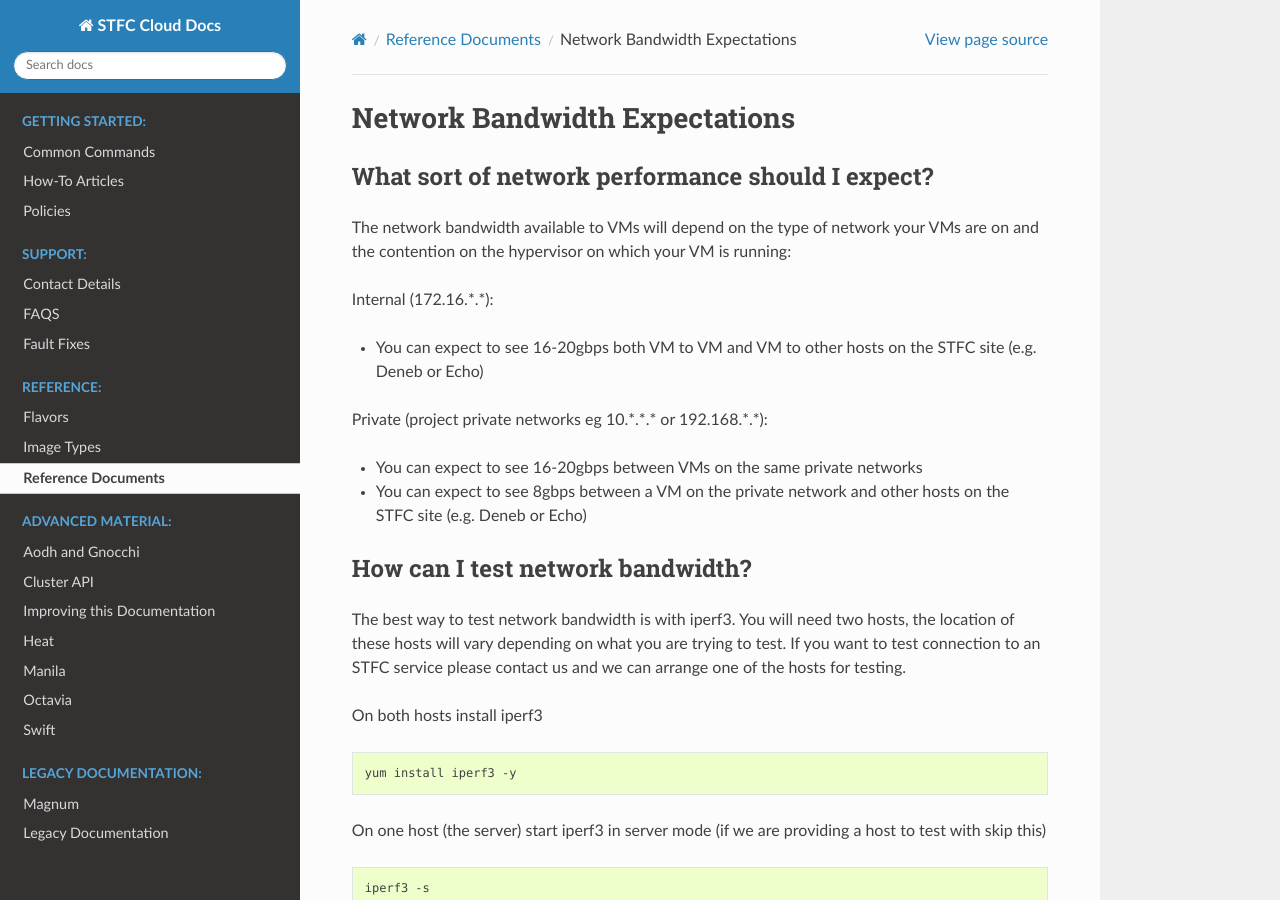
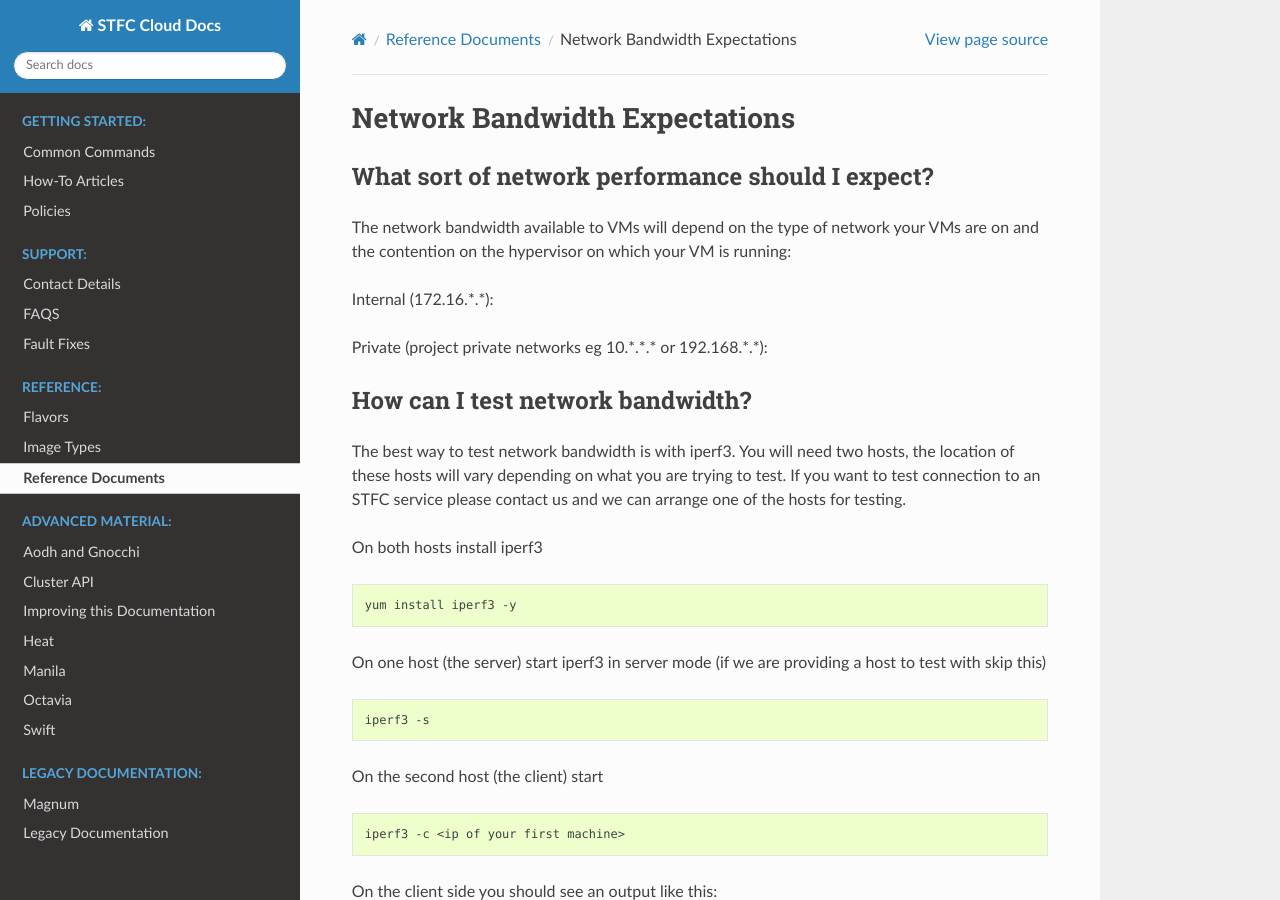
Before and after one commit to stfc/cloud-docs, a Sphinx documentation site: the page built from source/Reference/Network-bandwidth.rst, in a window 1280 px wide and 900 px high. Built offline with Sphinx 7.4.7 and the Read the Docs theme 2.0.0, drawn with Linux system fonts in a browser that asks for light colours.

Commit message:
Remove bandwidth expectations
We haven't checked these in a while, they vary depending on the building
and we varies depending on the HV connection

```diff
--- a/source/Reference/Network-bandwidth.rst
+++ b/source/Reference/Network-bandwidth.rst
@@ -9,13 +9,7 @@ The network bandwidth available to VMs will depend on the type of network your V
 
 Internal (172.16.*.*):
 
-- You can expect to see 16-20gbps both VM to VM and VM to other hosts on the STFC site (e.g. Deneb or Echo)
-
 Private (project private networks eg 10.*.*.* or 192.168.*.*):
-
-- You can expect to see 16-20gbps between VMs on the same private networks
-
-- You can expect to see 8gbps between a VM on the private network and other hosts on the STFC site (e.g. Deneb or Echo)
 
 How can I test network bandwidth?
 #################################
```
